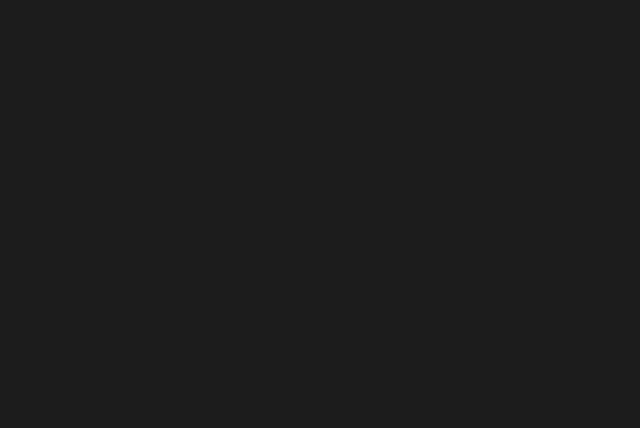
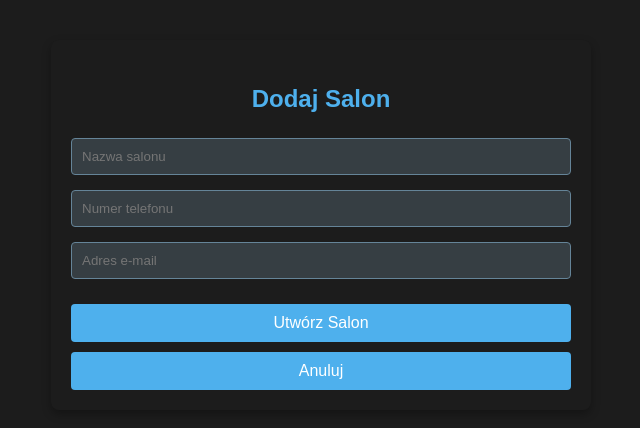
Before and after one commit to RemigiuszZydek/SMS_FrontEnd, a React (Create React App) app in the folder sms/: page /salons/create in a window 1280 px wide. Before the commit this address had no page. Shown: the top 428 px of the page, without its empty margins (319-959 px from the left). Built offline with nearby package versions, Linux system fonts and the light colour scheme.

Commit message:
dodalem widoki dla salonu i listy salonow

```diff
--- a/sms/src/App.js
+++ b/sms/src/App.js
@@ -3,6 +3,8 @@ import { BrowserRouter as Router, Routes, Route } from "react-router-dom";
 import HomePage from "./pages/HomePage";
 import Dashboard from "./components/Dashboard";
 import Settings from "./components/Settings";
+import Salon from "./components/salon/Salon";
+import CreateSalon from "./components/salon/CreateSalon";
 
 function App() {
 	return (
@@ -13,6 +15,8 @@ function App() {
 				<Route path="/profile" element={<div>Profil</div>} />
 				<Route path="/settings" element={<Settings />} />
 				<Route path="/invoices" element={<div>Faktury</div>} />
+				<Route path="/salon" element={<Salon />} />
+				<Route path="/salons/create" element={<CreateSalon />} />
 			</Routes>
 		</Router>
 	);
--- a/sms/src/components/Dashboard.js
+++ b/sms/src/components/Dashboard.js
@@ -21,6 +21,10 @@ const Dashboard = () => {
 					<h2>Faktury</h2>
 					<p>Przeglądaj swoje faktury</p>
 				</div>
+				<div className="window" onClick={() => navigate("/salon")}>
+					<h2>Salon</h2>
+					<p>Zarządzaj salonami</p>
+				</div>
 			</div>
 		</div>
 	);
--- /dev/null
+++ b/sms/src/components/salon/CreateSalon.js
@@ -0,0 +1,77 @@
+import React, { useState } from "react";
+import { useNavigate } from "react-router-dom";
+import axios from "axios";
+import "../../styles/components/salon/CreateSalon.css";
+
+const CreateSalon = () => {
+	const [salonName, setSalonName] = useState("");
+	const [phoneNumber, setPhoneNumber] = useState("");
+	const [email, setEmail] = useState("");
+	const [message, setMessage] = useState("");
+	const navigate = useNavigate();
+
+	const handleCreate = async (e) => {
+		e.preventDefault();
+		try {
+			const response = await axios.post(
+				"https://localhost:7099/api/salon/create",
+				{ name: salonName, phoneNumber, email },
+				{
+					headers: {
+						"Content-Type": "application/json",
+						Authorization: `Bearer ${localStorage.getItem("authToken")}`,
+					},
+				}
+			);
+			if (response.status === 201) {
+				setMessage("Salon został pomyślnie utworzony!");
+				setSalonName("");
+				setPhoneNumber("");
+				setEmail("");
+			}
+		} catch (error) {
+			console.error("Błąd przy tworzeniu salonu:", error);
+			setMessage("Wystąpił problem podczas tworzenia salonu.");
+		}
+	};
+
+	const handleCancel = () => {
+		navigate(-1); // Przejście na stronę poprzednią
+	};
+
+	return (
+		<div className="create-salon-container">
+			<h2>Dodaj Salon</h2>
+			<form onSubmit={handleCreate}>
+				<input
+					type="text"
+					value={salonName}
+					onChange={(e) => setSalonName(e.target.value)}
+					placeholder="Nazwa salonu"
+					required
+				/>
+				<input
+					type="text"
+					value={phoneNumber}
+					onChange={(e) => setPhoneNumber(e.target.value)}
+					placeholder="Numer telefonu"
+					required
+				/>
+				<input
+					type="email"
+					value={email}
+					onChange={(e) => setEmail(e.target.value)}
+					placeholder="Adres e-mail"
+					required
+				/>
+				<button type="submit">Utwórz Salon</button>
+				<button type="button" onClick={handleCancel} className="cancel-button">
+					Anuluj
+				</button>
+			</form>
+			{message && <p className="message">{message}</p>}
+		</div>
+	);
+};
+
+export default CreateSalon;
--- /dev/null
+++ b/sms/src/components/salon/Salon.js
@@ -0,0 +1,21 @@
+import React from "react";
+import { useNavigate } from "react-router-dom";
+import SalonList from "./SalonList";
+import "../../styles/components/salon/Salon.css";
+
+const Salon = () => {
+	const navigate = useNavigate();
+
+	const handleAddSalon = () => {
+		navigate("/salons/create");
+	};
+
+	return (
+		<div className="salon-container">
+			<h2>Salony</h2>
+			<SalonList />
+		</div>
+	);
+};
+
+export default Salon;
--- /dev/null
+++ b/sms/src/components/salon/SalonList.js
@@ -0,0 +1,43 @@
+import React, { useState, useEffect } from "react";
+import { useNavigate } from "react-router-dom";
+import axios from "axios";
+import "../../styles/components/salon/SalonList.css";
+
+const SalonList = () => {
+	const [salons, setSalons] = useState([]);
+	const navigate = useNavigate();
+
+	useEffect(() => {
+		const fetchSalons = async () => {
+			try {
+				const response = await axios.get("https://localhost:7099/api/salons", {
+					headers: {
+						Authorization: `Bearer ${localStorage.getItem("authToken")}`,
+					},
+				});
+				setSalons(response.data);
+			} catch (error) {
+				console.error("Błąd podczas pobierania salonów:", error);
+			}
+		};
+		fetchSalons();
+	}, []);
+
+	return (
+		<div className="salon-list-container">
+			<h2>Lista Salonów</h2>
+			{salons.length === 0 ? (
+				<p>Brak salonów. Kliknij, aby dodać nowy salon.</p>
+			) : (
+				<ul>
+					{salons.map((salon) => (
+						<li key={salon.id}>{salon.name}</li>
+					))}
+				</ul>
+			)}
+			<button onClick={() => navigate("/salons/create")}>Dodaj Salon</button>
+		</div>
+	);
+};
+
+export default SalonList;
--- /dev/null
+++ b/sms/src/styles/components/salon/CreateSalon.css
@@ -0,0 +1,49 @@
+.create-salon-container {
+	max-width: 500px;
+	margin: 40px auto;
+	padding: 20px;
+	background-color: #1c1c1c; /* Ciemne tło */
+	color: #ffffff; /* Jasny tekst */
+	border-radius: 8px;
+	box-shadow: 0 4px 10px rgba(0, 0, 0, 0.3);
+}
+
+.create-salon-container h2 {
+	color: #4eb0ed; /* Niebieski */
+	text-align: center;
+	margin-bottom: 20px;
+}
+
+form {
+	display: flex;
+	flex-direction: column;
+}
+
+input {
+	background-color: #363e43; /* Ciemnoszare tło */
+	color: #ffffff;
+	border: 1px solid #658498; /* Ciemny niebieski */
+	padding: 10px;
+	border-radius: 4px;
+	margin-bottom: 15px;
+}
+
+button {
+	background-color: #4eb0ed;
+	color: #ffffff;
+	padding: 10px;
+	border: none;
+	border-radius: 4px;
+	cursor: pointer;
+	font-size: 16px;
+}
+
+button:hover {
+	background-color: #ad8f65; /* Złoty */
+}
+
+.message {
+	text-align: center;
+	margin-top: 15px;
+	color: #edab4e; /* Pomarańczowy */
+}
--- /dev/null
+++ b/sms/src/styles/components/salon/Salon.css
@@ -0,0 +1,10 @@
+.salon-container {
+	padding: 20px;
+}
+
+.add-salon-button {
+	margin-top: 20px;
+	padding: 10px 15px;
+	font-size: 16px;
+	cursor: pointer;
+}
```
Also changed, not shown: sms/src/styles/components/salon/SalonList.css (added).
